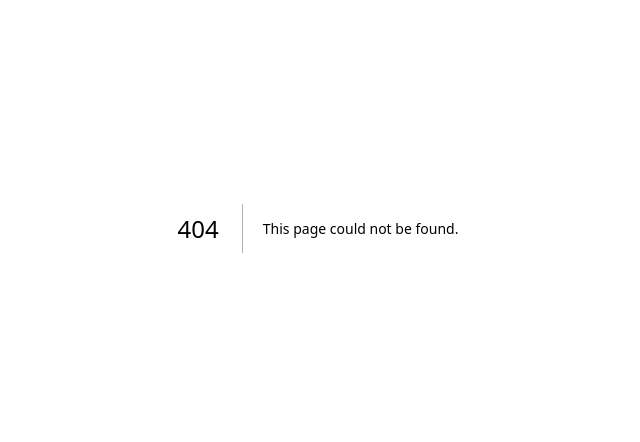
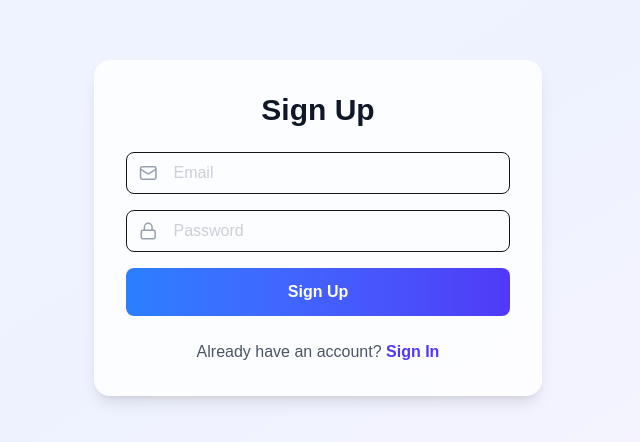
Before and after one commit to Ajay-Krishna00/Clarity, a Next.js app: page /signup in a window 1280 px wide. Before the commit this address had no page. Shown: the part 172-614 px from the top of the page, without its empty margins (322-962 px from the left). Built offline with nearby package versions, Linux system fonts and the light colour scheme; no server answers.

Commit message:
complete auth

```diff
--- a/app/page.js
+++ b/app/page.js
@@ -76,6 +76,7 @@ export default function Home() {
             <a href="#features" className="text-gray-700 hover:text-indigo-600 transition">Features</a>
             <a href="#about" className="text-gray-700 hover:text-indigo-600 transition">About</a>
             <a href="#testimonials" className="text-gray-700 hover:text-indigo-600 transition">Reviews</a>
+            <a href="/signin" className="text-gray-700 hover:text-indigo-600 transition">Sign In</a>
             <a href="/chat" className="bg-indigo-600 text-white px-4 py-2 rounded-lg hover:bg-indigo-700 transition">
               Get Support
             </a>
@@ -97,6 +98,7 @@ export default function Home() {
               <a href="#features" className="block text-gray-700 hover:text-indigo-600 transition">Features</a>
               <a href="#about" className="block text-gray-700 hover:text-indigo-600 transition">About</a>
               <a href="#testimonials" className="block text-gray-700 hover:text-indigo-600 transition">Reviews</a>
+              <a href="/signin" className="block text-gray-700 hover:text-indigo-600 transition">Sign In</a>
               <a href="/chat" className="block bg-indigo-600 text-white px-4 py-2 rounded-lg hover:bg-indigo-700 transition text-center">
                 Get Support
               </a>
--- /dev/null
+++ b/app/signin/page.js
@@ -0,0 +1,74 @@
+"use client";
+import { useState } from "react";
+import { supabase } from "@/lib/supabaseClient";
+import { useRouter } from "next/navigation";
+import Link from "next/link";
+import { Lock, Mail } from "lucide-react";
+
+export default function SigninPage() {
+  const [email, setEmail] = useState("");
+  const [password, setPassword] = useState("");
+  const [message, setMessage] = useState("");
+  const router = useRouter();
+
+  const handleSignin = async (e) => {
+    e.preventDefault();
+    const { error } = await supabase.auth.signInWithPassword({ email, password });
+
+    if (error) {
+      setMessage(error.message);
+    } else {
+      router.push("/chat");
+    }
+  };
+
+  return (
+    <div className="min-h-screen flex items-center justify-center bg-gradient-to-br from-blue-50 via-indigo-50 to-purple-50 px-6">
+      <div className="w-full max-w-md bg-white/80 backdrop-blur-lg rounded-2xl shadow-lg p-8">
+        <h1 className="text-3xl font-bold text-gray-900 text-center mb-6">Sign In</h1>
+
+        <form onSubmit={handleSignin} className="space-y-4">
+          <div className="flex items-center border rounded-lg px-3">
+            <Mail className="w-5 h-5 text-gray-400 mr-2 " />
+            <input
+              type="email"
+              placeholder="Email"
+              className="w-full p-2 bg-transparent focus:outline-none text-gray-400"
+              value={email}
+              onChange={(e) => setEmail(e.target.value)}
+              required
+            />
+          </div>
+
+          <div className="flex items-center border rounded-lg px-3">
+            <Lock className="w-5 h-5 text-gray-400 mr-2" />
+            <input
+              type="password"
+              placeholder="Password"
+              className="w-full p-2 bg-transparent focus:outline-none text-gray-400"
+              value={password}
+              onChange={(e) => setPassword(e.target.value)}
+              required
+            />
+          </div>
+
+          <button
+            type="submit"
+            className="w-full bg-gradient-to-r from-indigo-600 to-purple-600 text-white py-3 rounded-lg font-semibold hover:shadow-lg hover:scale-105 transition-transform"
+          >
+            Sign In
+          </button>
+        </form>
+
+        {message && <p className="text-red-500 text-sm mt-4 text-center">{message}</p>}
+
+        <p className="text-gray-600 text-center mt-6">
+          Don’t have an account?{" "}
+          <Link href="/signup" className="text-indigo-600 font-semibold hover:underline">
+            Sign Up
+          </Link>
+        </p>
+      </div>
+    </div>
+  );
+}
--- /dev/null
+++ b/app/signup/page.js
@@ -0,0 +1,77 @@
+"use client";
+import { useState } from "react";
+import { supabase } from "@/lib/supabaseClient";
+import { useRouter } from "next/navigation";
+import Link from "next/link";
+import { Lock, Mail } from "lucide-react";
+
+export default function SignupPage() {
+  const [email, setEmail] = useState("");
+  const [password, setPassword] = useState("");
+  const [message, setMessage] = useState("");
+  const router = useRouter();
+
+  const handleSignup = async (e) => {
+    e.preventDefault();
+    const { error } = await supabase.auth.signUp({ email, password });
+
+    if (error) {
+      setMessage(error.message);
+    } else {
+      setMessage("Signup successful! Please check your email.");
+      setTimeout(() => {
+        router.push("/signin"); // redirect after signup
+      }, 2000);
+    }
+  };
+
+  return (
+    <div className="min-h-screen flex items-center justify-center bg-gradient-to-br from-blue-50 via-indigo-50 to-purple-50 px-6">
+      <div className="w-full max-w-md bg-white/80 backdrop-blur-lg rounded-2xl shadow-lg p-8">
+        <h1 className="text-3xl font-bold text-gray-900 text-center mb-6">Sign Up</h1>
+
+        <form onSubmit={handleSignup} className="space-y-4">
+          <div className="flex items-center border rounded-lg px-3">
+            <Mail className="w-5 h-5 text-gray-400 mr-2" />
+            <input
+              type="email"
+              placeholder="Email"
+              className="w-full p-2 bg-transparent focus:outline-none text-gray-400"
+              value={email}
+              onChange={(e) => setEmail(e.target.value)}
+              required
+            />
+          </div>
+
+          <div className="flex items-center border rounded-lg px-3">
+            <Lock className="w-5 h-5 text-gray-400 mr-2" />
+            <input
+              type="password"
+              placeholder="Password"
+              className="w-full p-2 bg-transparent focus:outline-none text-gray-400"
+              value={password}
+              onChange={(e) => setPassword(e.target.value)}
+              required
+            />
+          </div>
+
+          <button
+            type="submit"
+            className="w-full bg-gradient-to-r from-blue-500 to-indigo-600 text-white py-3 rounded-lg font-semibold hover:shadow-lg hover:scale-105 transition-transform"
+          >
+            Sign Up
+          </button>
+        </form>
+
+        {message && <p className="text-indigo-600 text-sm mt-4 text-center">{message}</p>}
+
+        <p className="text-gray-600 text-center mt-6">
+          Already have an account?{" "}
+          <Link href="/signin" className="text-indigo-600 font-semibold hover:underline">
+            Sign In
+          </Link>
+        </p>
+      </div>
+    </div>
+  );
+}
--- /dev/null
+++ b/lib/supabaseClient.js
@@ -0,0 +1,6 @@
+import { createClient } from "@supabase/supabase-js";
+
+export const supabase = createClient(
+  process.env.NEXT_PUBLIC_SUPABASE_URL,
+  process.env.NEXT_PUBLIC_SUPABASE_ANON_KEY // keep this safe
+);
--- a/package.json
+++ b/package.json
@@ -10,6 +10,7 @@
   },
   "dependencies": {
     "@google/generative-ai": "^0.24.1",
+    "@supabase/supabase-js": "^2.57.0",
     "lucide-react": "^0.542.0",
     "next": "15.5.2",
     "react": "19.1.0",
```
Also changed, not shown: 1 other file (tests, documents, lock files or other folders).
